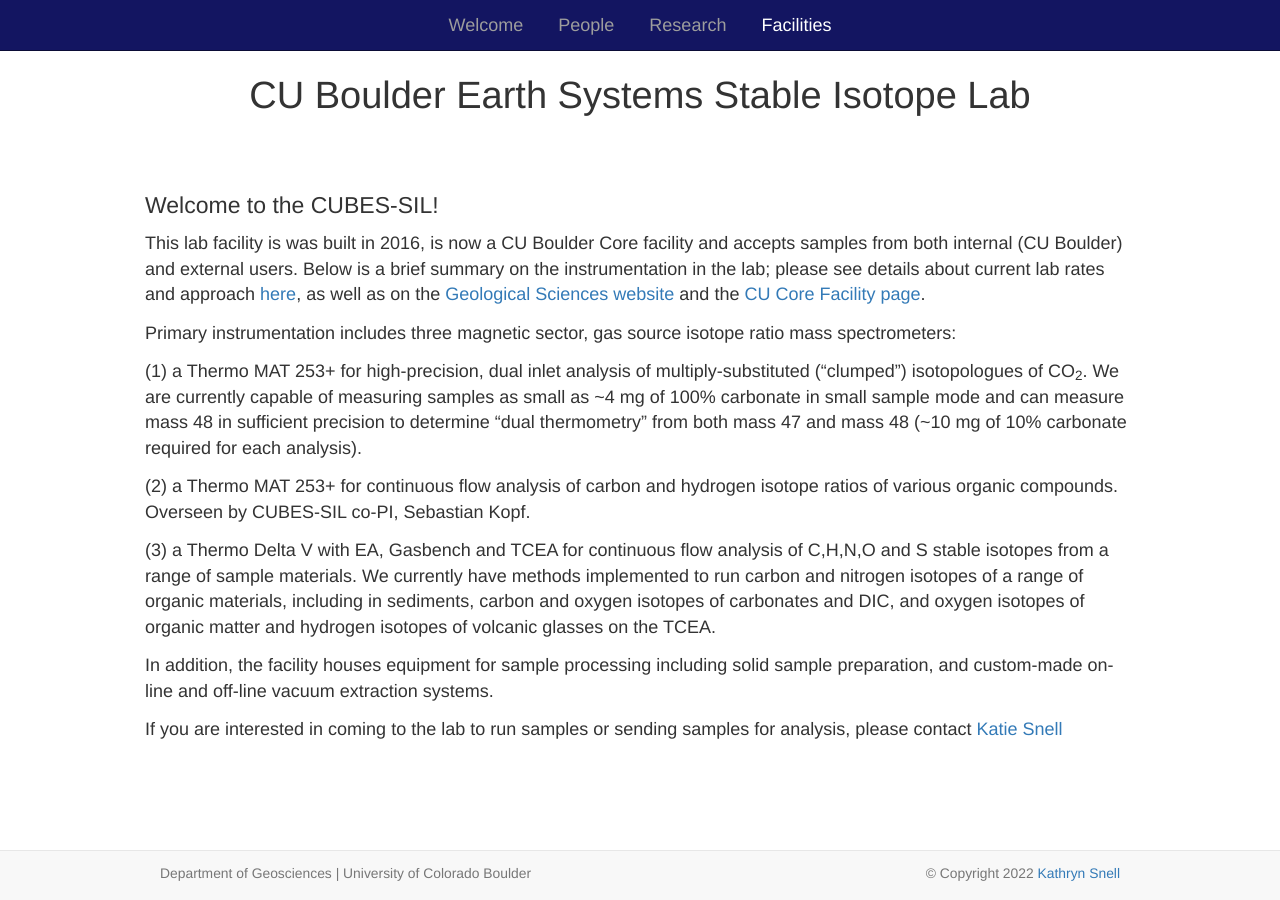
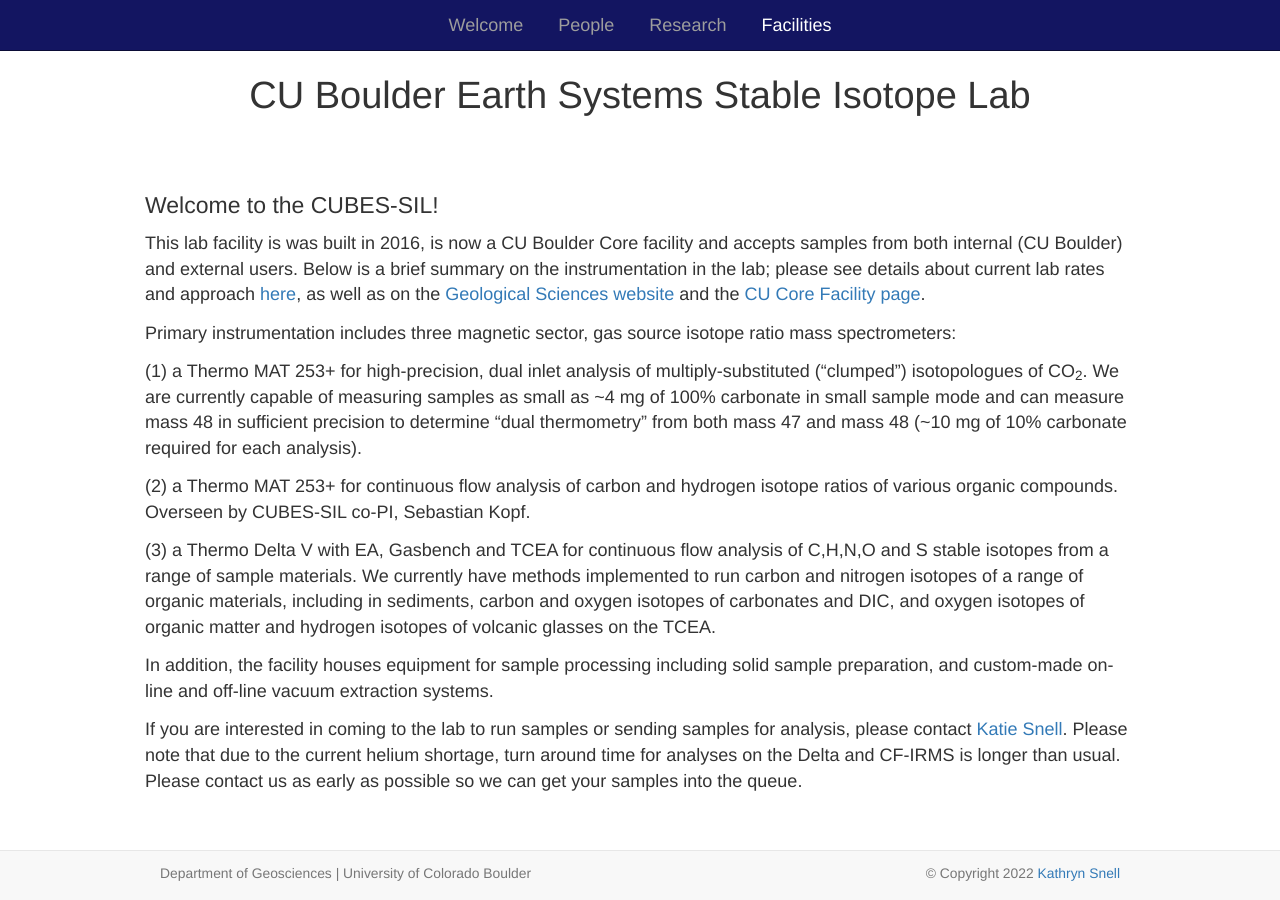
Before and after one commit to katie-snell/katie-snell.github.io, a Jekyll site: the page built from facilities.md, in a window 1280 px wide. Built offline with Jekyll 4.4.1, drawn with Linux system fonts in a browser that asks for light colours; nearby versions of some CDN libraries.

Commit message:
Update facilities.md

```diff
--- a/facilities.md
+++ b/facilities.md
@@ -23,4 +23,4 @@ Primary instrumentation includes three magnetic sector, gas source isotope ratio
 
 In addition, the facility houses equipment for sample processing including solid sample preparation, and custom-made on-line and off-line vacuum extraction systems.
 
-If you are interested in coming to the lab to run samples or sending samples for analysis, please contact [Katie Snell](mailto:kathryn.snell@Colorado.edu)
+If you are interested in coming to the lab to run samples or sending samples for analysis, please contact [Katie Snell](mailto:kathryn.snell@Colorado.edu). Please note that due to the current helium shortage, turn around time for analyses on the Delta and CF-IRMS is longer than usual. Please contact us as early as possible so we can get your samples into the queue.
```
